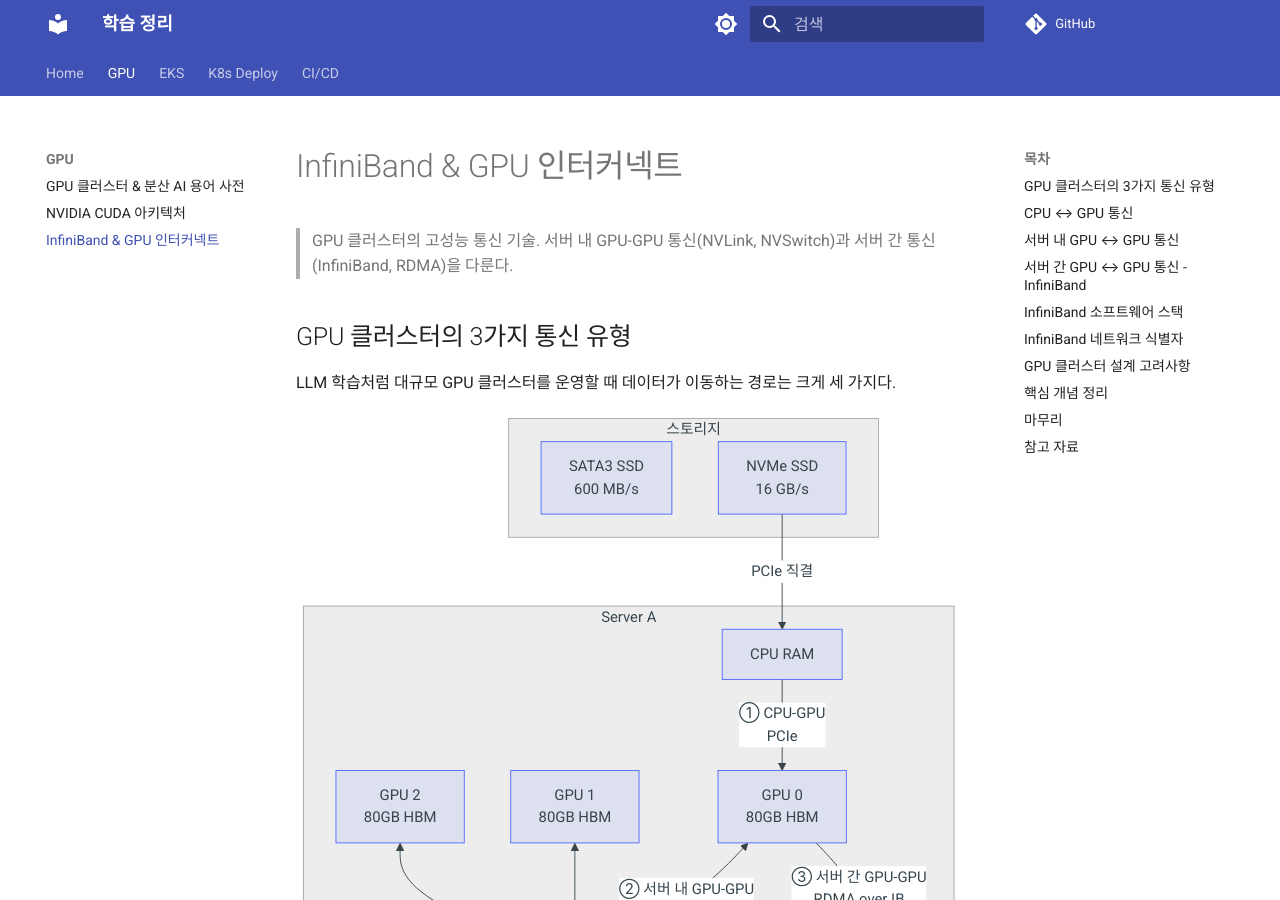
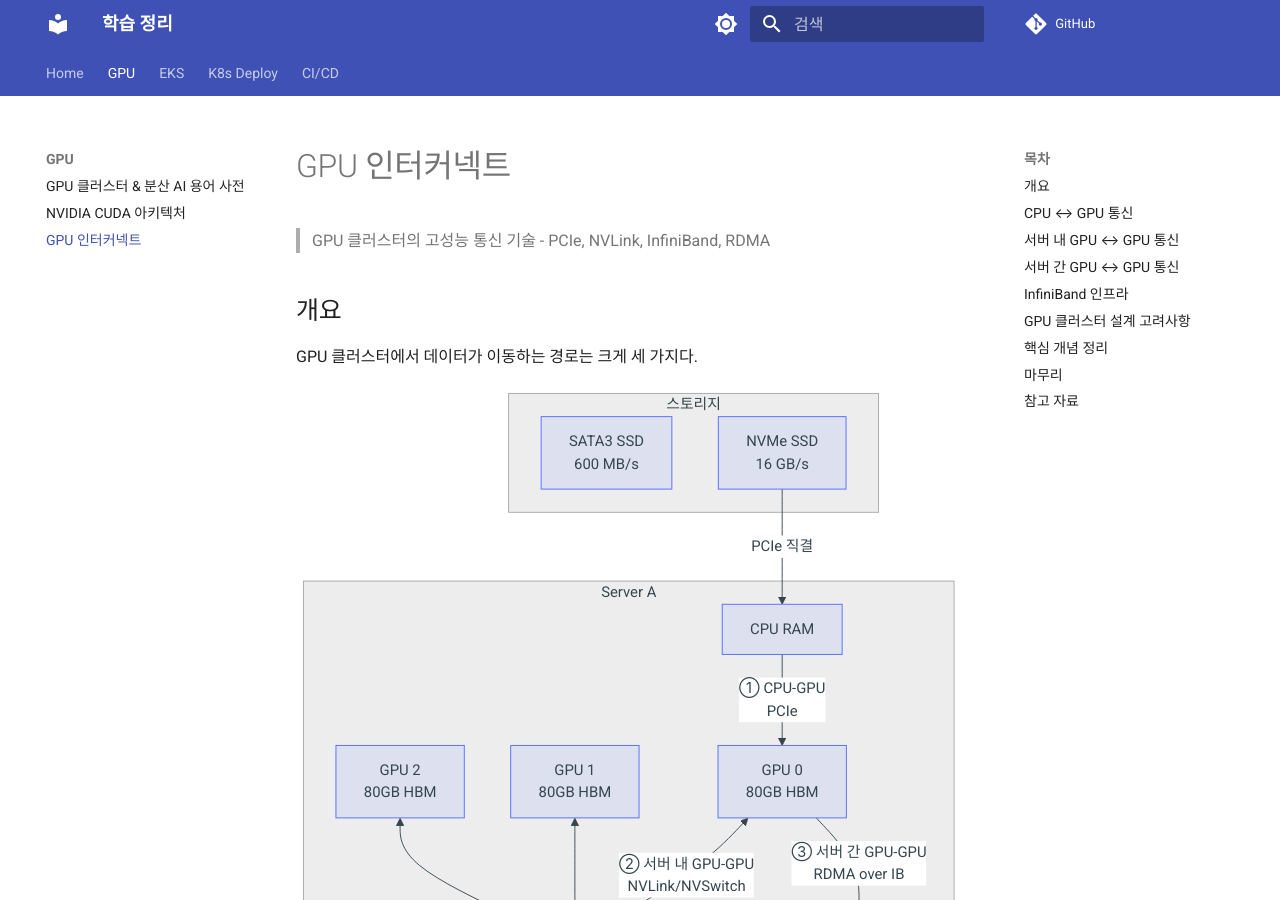
Before and after one commit to juwon8891/juwon8891.github.io, an MkDocs documentation site: the page built from docs/gpu/infiniband-nvlink-nvswitch.md, in a window 1280 px wide and 900 px high. Built offline with MkDocs 1.6.1 and Material for MkDocs 9.7.7, drawn with Linux system fonts in a browser that asks for light colours; comment, search, counter and statistics services are not loaded; some of the changed text lies outside the part shown.

Commit message:
docs: Reorganize GPU interconnect documentation structure
- Change title: "InfiniBand & GPU 인터커넥트" → "GPU 인터커넥트"
- Simplify description to focus on core technologies (PCIe, NVLink, InfiniBand, RDMA)
- Reorganize sections by communication patterns:
  - 개요 (overview with 3-way diagram)
  - CPU ↔ GPU 통신
  - 서버 내 GPU ↔ GPU 통신
  - 서버 간 GPU ↔ GPU 통신
  - InfiniBand 인프라 (merged software stack + network identifiers)
- Update mkdocs.yml navigation title

````diff
--- a/docs/gpu/infiniband-nvlink-nvswitch.md
+++ b/docs/gpu/infiniband-nvlink-nvswitch.md
@@ -1,10 +1,10 @@
-# InfiniBand & GPU 인터커넥트
+# GPU 인터커넥트
 
-> GPU 클러스터의 고성능 통신 기술. 서버 내 GPU-GPU 통신(NVLink, NVSwitch)과 서버 간 통신(InfiniBand, RDMA)을 다룬다.
+> GPU 클러스터의 고성능 통신 기술 - PCIe, NVLink, InfiniBand, RDMA
 
-## GPU 클러스터의 3가지 통신 유형
+## 개요
 
-LLM 학습처럼 대규모 GPU 클러스터를 운영할 때 데이터가 이동하는 경로는 크게 세 가지다.
+GPU 클러스터에서 데이터가 이동하는 경로는 크게 세 가지다.
 
 ```mermaid
 graph TB
@@ -181,7 +181,7 @@ SXM과 PCIe 폼팩터의 주요 차이점은 다음과 같다.
 
 ---
 
-## 서버 간 GPU ↔ GPU 통신 - InfiniBand
+## 서버 간 GPU ↔ GPU 통신
 
 ### 1. InfiniBand란?
 
@@ -289,9 +289,11 @@ graph TB
 
 ---
 
-## InfiniBand 소프트웨어 스택
+## InfiniBand 인프라
 
-### 1. MLNX_OFED (호스트 드라이버)
+### 소프트웨어 스택
+
+#### 1. MLNX_OFED (호스트 드라이버)
 
 **Mellanox OpenFabrics Enterprise Distribution** - 서버 호스트에 설치하는 InfiniBand/RoCE 드라이버 패키지.
 
@@ -350,7 +352,7 @@ ibstatus
 ibv_devinfo
 
 ```
-### 2. MLNX_OS (스위치 OS)
+#### 2. MLNX_OS (스위치 OS)
 
 Managed InfiniBand 스위치에 탑재되는 **Mellanox 전용 운영체제**.
 
@@ -381,7 +383,7 @@ show environment
 | 펌웨어 업그레이드 | 스위치 ASIC 펌웨어 관리 |
 | Partition 관리 | P_Key 테이블 설정 |
 
-### 3. Subnet Manager
+#### 3. Subnet Manager
 
 InfiniBand Fabric의 **핵심 관리 컴포넌트**. Ethernet의 스패닝 트리 + DHCP 서버와 유사한 역할을 한다.
 
@@ -433,11 +435,9 @@ iblinkinfo
 ```
 
 
----
+### 네트워크 식별자
 
-## InfiniBand 네트워크 식별자
-
-### 1. GUID (Global Unique Identifier)
+#### 1. GUID (Global Unique Identifier)
 
 **64비트 영구 식별자** - 이더넷의 MAC 주소에 해당한다.
 
@@ -465,7 +465,7 @@ ibstat | grep -i guid
 ibv_devinfo | grep node_guid
 
 ```
-### 2. LID (Local Identifier)
+#### 2. LID (Local Identifier)
 
 **16비트 임시 식별자** - IP 주소에 해당한다. Subnet Manager가 Fabric 초기화 시 동적으로 할당한다.
 
@@ -498,7 +498,7 @@ ibnodes
 ibtracert 1 5  # LID 1에서 LID 5로의 경로
 
 ```
-### 3. Partition (P_Key)
+#### 3. Partition (P_Key)
 
 이더넷의 **VLAN**에 해당하는 InfiniBand의 논리적 네트워크 분리 기술.
 
--- a/mkdocs.yml
+++ b/mkdocs.yml
@@ -80,7 +80,7 @@ nav:
   - GPU:
     - GPU 클러스터 & 분산 AI 용어 사전: gpu/gpu-cluster-glossary.md
     - NVIDIA CUDA 아키텍처: gpu/nvidia-cuda-architecture.md
-    - InfiniBand & GPU 인터커넥트: gpu/infiniband-nvlink-nvswitch.md
+    - GPU 인터커넥트: gpu/infiniband-nvlink-nvswitch.md
   - EKS:
     - Week 1 - Intro & Deployment: eks/week1-intro-deployment.md
     - Week 2 - Networking: eks/week2-networking.md
````
